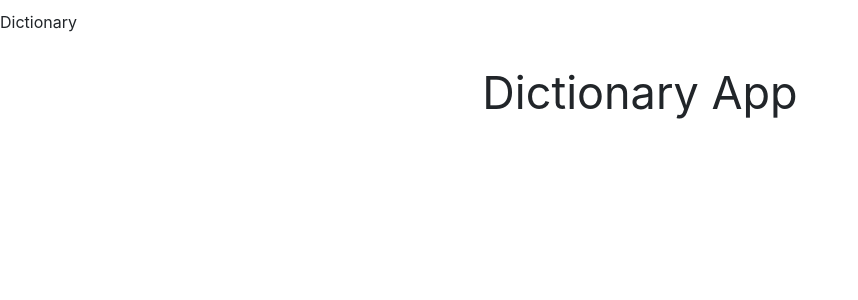
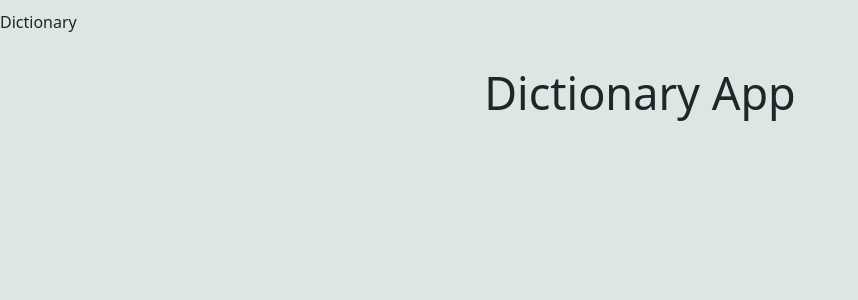
Before and after one commit to TessBReid/dictionary-project, a React (Create React App) app: page / in a window 1280 px wide. Shown: the top 300 px of the page, without its empty margins (0-858 px from the left). Built offline with nearby package versions, Linux system fonts and the light colour scheme.

Commit message:
Organized files

```diff
--- a/src/index.css
+++ b/src/index.css
@@ -1,13 +1,3 @@
 body {
-  margin: 0;
-  font-family: -apple-system, BlinkMacSystemFont, 'Segoe UI', 'Roboto', 'Oxygen',
-    'Ubuntu', 'Cantarell', 'Fira Sans', 'Droid Sans', 'Helvetica Neue',
-    sans-serif;
-  -webkit-font-smoothing: antialiased;
-  -moz-osx-font-smoothing: grayscale;
+  background: #dce6e2;
 }
-
-code {
-  font-family: source-code-pro, Menlo, Monaco, Consolas, 'Courier New',
-    monospace;
-}
```
Also changed, not shown: src/index.js (+6 -6 lines), public/logo192.png (deleted), public/logo512.png (deleted).
